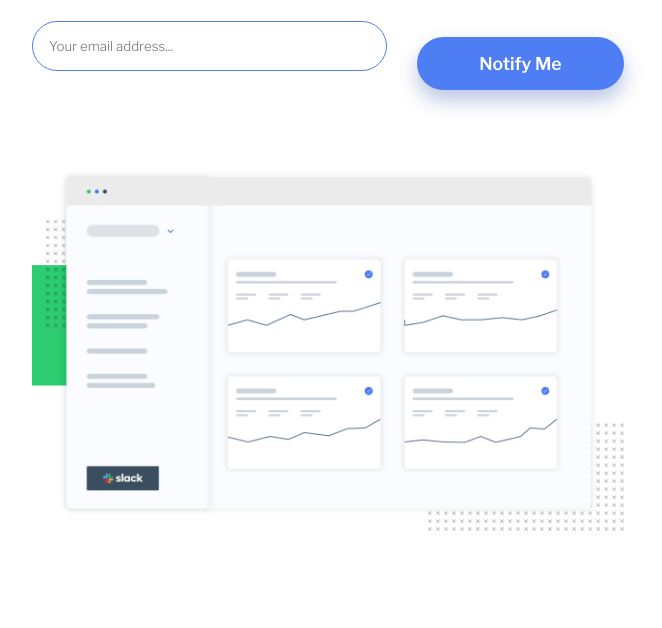
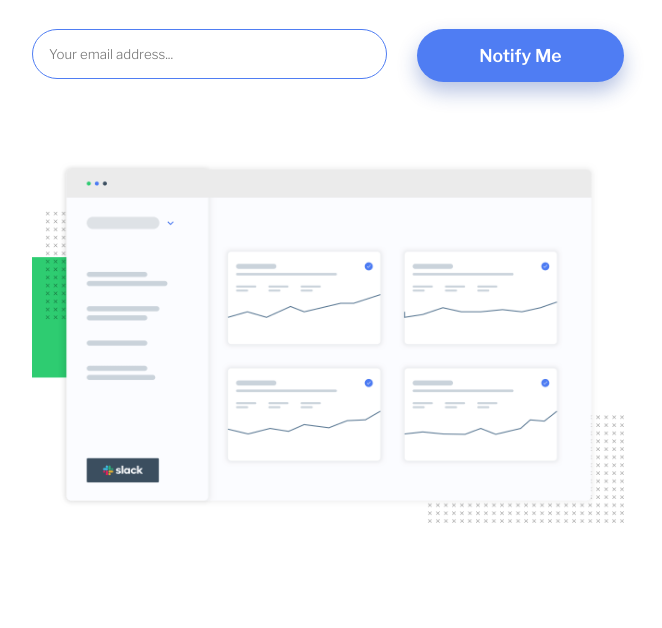
Before and after one commit to BostjanT/Ping-coming-soon, a plain HTML site: page index.html in a window 1280 px wide. Shown: the part 142-770 px from the top of the page, without its empty margins (312-974 px from the left). Drawn offline with nearby package versions, Linux system fonts and the light colour scheme.

Commit message:
Update style.css

```diff
--- a/style.css
+++ b/style.css
@@ -196,6 +196,7 @@ footer p {
   .btn-submit {
     width: 35%;
     font-size: 1.1rem;
+    margin-top: 0rem;
   }
 }
 
```
